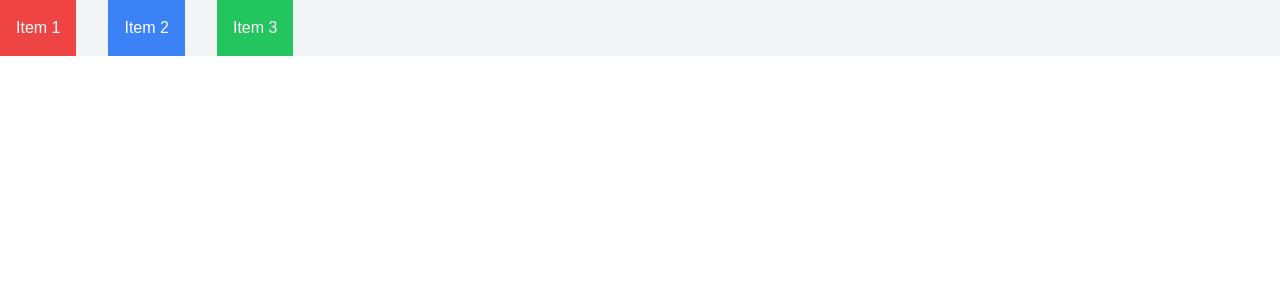
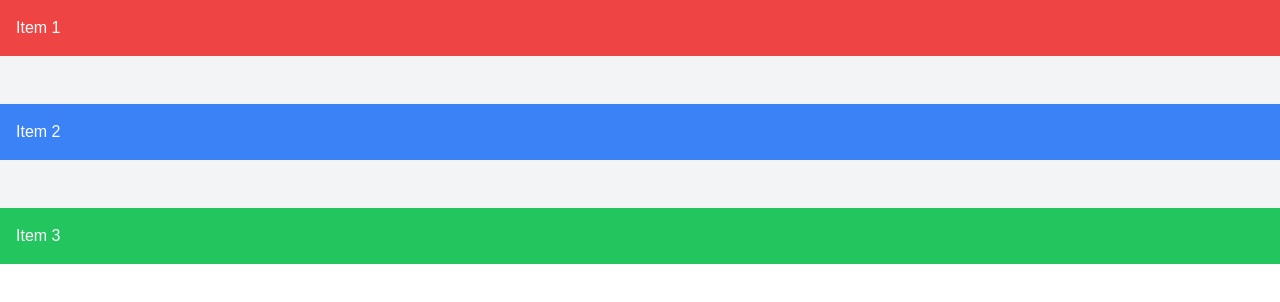
Before and after one commit to GarethPark/gkpmonitor, a Next.js app: page / in a window 1280 px wide. Shown: the top 302 px of the page. Built offline with nearby package versions, Linux system fonts and the light colour scheme.

Commit message:
change to column flex

```diff
--- a/app/page.tsx
+++ b/app/page.tsx
@@ -1,7 +1,7 @@
 
 export default function Home() {
   return (
-    <div className="flex bg-gray-100 space-x-8">
+    <div className="flex flex-col bg-gray-100 space-y-12">
       <div className="bg-red-500 p-4 text-white">Item 1</div>
       <div className="bg-blue-500 p-4 text-white">Item 2</div>
       <div className="bg-green-500 p-4 text-white">Item 3</div>
```
